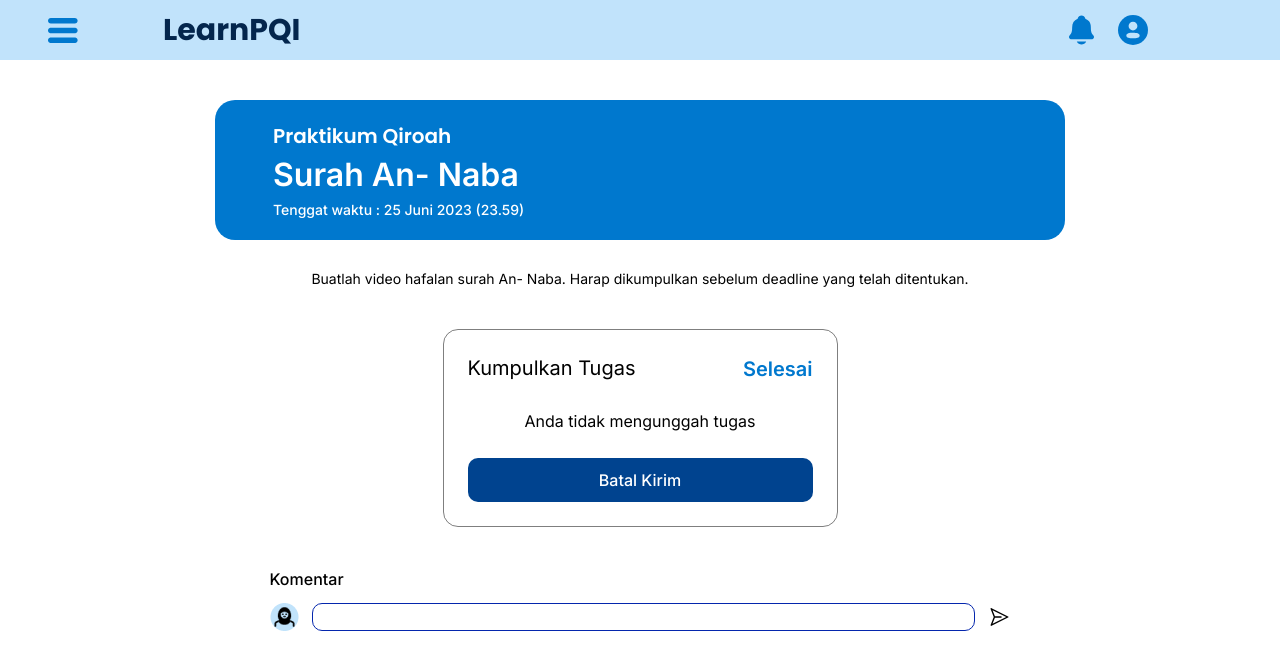
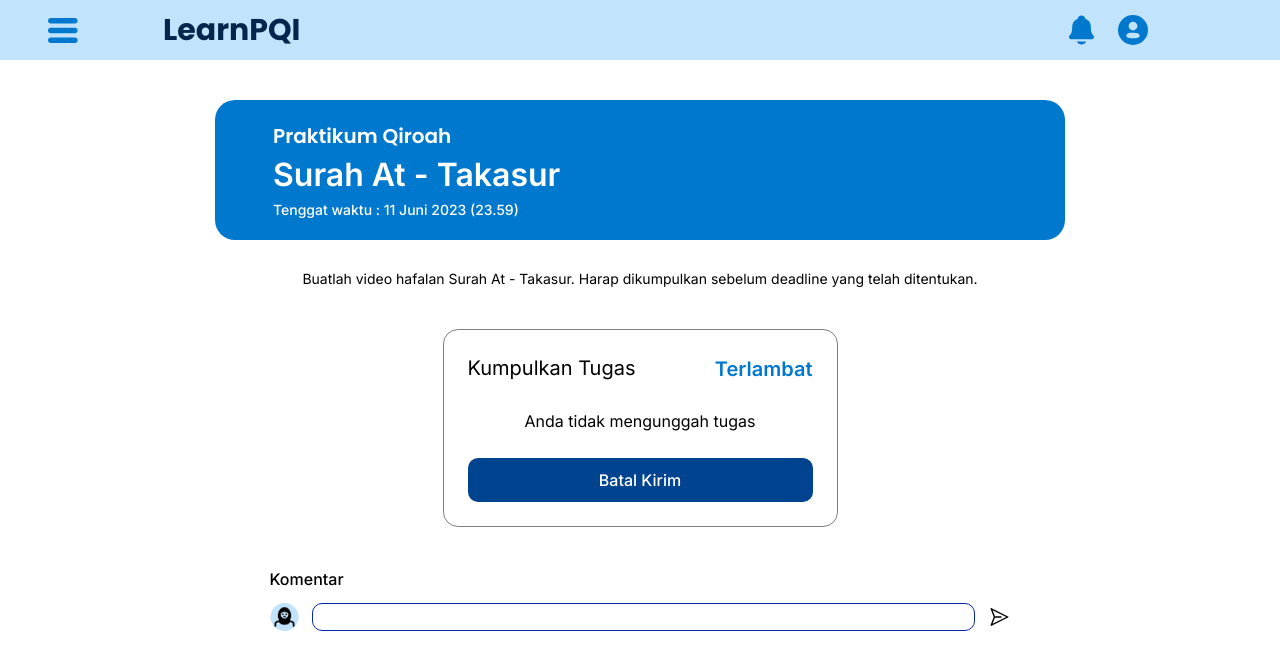
Before and after one commit to zafahreza/learn-pqi, a Next.js app: page /Dashboard/PraktikumQiroah/Hafalan/Submitted in a window 1280 px wide. Shown: the top 670 px of the page. Built offline with nearby package versions, Linux system fonts and the light colour scheme.

Commit message:
change detail task submitted terlambat

```diff
--- a/app/component/HafalanPraktikumIbadahDetailSubmitted.js
+++ b/app/component/HafalanPraktikumIbadahDetailSubmitted.js
@@ -9,7 +9,7 @@ export default function HafalanPraktikumIbadahDetail(){
             <div className="w-[850px] h-[140px] flex flex-col justify-center pl-[58px] bg-[#0078CE] rounded-[20px] mt-[40px] mb-[28px]">
                 <Link href="/Dashboard/PraktikumIbadah/HafalanSection" className="font-Poppins font-[600] text-[20px] text-white">Praktikum Ibadah</Link>
                 <p className="font-[600] text-[32px] text-white">Doa Berkendara</p>
-                <p className="font-[500] text-[14px] text-white">Tenggat waktu : 25 Juni 2023 (23.59)</p>
+                <p className="font-[500] text-[14px] text-white">Tenggat waktu : 16 Juni 2023 (23.59)</p>
             </div>
             <div>
                 <p className="font-[400] text-[14px] text-black mb-10">Buatlah video hafalan Doa Berkendara. Harap dikumpulkan sebelum deadline yang telah ditentukan.</p>
--- a/app/component/HafalanPraktikumQiroahDetailSubmitted.js
+++ b/app/component/HafalanPraktikumQiroahDetailSubmitted.js
@@ -8,11 +8,11 @@ export default function HafalanPraktikumQiroahDetail(){
         <div className="flex flex-col items-center pt-[60px] mb-20">
             <div className="w-[850px] h-[140px] flex flex-col justify-center pl-[58px] bg-[#0078CE] rounded-[20px] mt-[40px] mb-[28px]">
                 <Link href="/Dashboard/PraktikumQiroah/HafalanSection" className="font-Poppins font-[600] text-[20px] text-white">Praktikum Qiroah</Link>
-                <p className="font-[600] text-[32px] text-white">Surah An- Naba</p>
-                <p className="font-[500] text-[14px] text-white">Tenggat waktu : 25 Juni 2023 (23.59)</p>
+                <p className="font-[600] text-[32px] text-white">Surah At - Takasur</p>
+                <p className="font-[500] text-[14px] text-white">Tenggat waktu : 11 Juni 2023 (23.59)</p>
             </div>
             <div>
-                <p className="font-[400] text-[14px] text-black mb-10">Buatlah video hafalan surah An- Naba. Harap dikumpulkan sebelum deadline yang telah ditentukan.</p>
+                <p className="font-[400] text-[14px] text-black mb-10">Buatlah video hafalan Surah At - Takasur. Harap dikumpulkan sebelum deadline yang telah ditentukan.</p>
             </div>
             <InputFileHafalanSubmitted />
             <div className="w-[741px] mb-3 mt-10">
--- a/app/component/InputFileHafalanSubmitted.js
+++ b/app/component/InputFileHafalanSubmitted.js
@@ -89,7 +89,7 @@ export default function InputFileHafalanSubmitted() {
         <div className='min-w-[395px] border-[1px] rounded-[15px] border-black border-opacity-50 p-6 flex flex-col gap-[25px]'>
             <div className='flex justify-between'>
                 <p className='font-[400] text-xl'>Kumpulkan Tugas</p>
-                <p id='SelesaiText' className='font-[600] text-[20px] text-[#0078CE]'>Selesai</p>
+                <p id='SelesaiText' className='font-[600] text-[20px] text-[#0078CE]'>Terlambat</p>
             </div>
                 <p className='text-center'>{teks}</p>
                 {files.map((file, index) => (
--- a/app/component/MainNotification.js
+++ b/app/component/MainNotification.js
@@ -11,7 +11,7 @@ export default function MainNotification(){
                     <p className="font-Poppins font-[500] text-[24px] text-white">Notifikasi</p>
                 </div>
                 <div className="flex flex-col gap-[15px]">
-                    <Link href="/Dashboard/PraktikumIbadah/Materi" className="flex flex-col justify-center cursor-pointer" id="NotificationCard">
+                    <Link href="/Dashboard/PraktikumIbadah/Hafalan" className="flex flex-col justify-center cursor-pointer" id="NotificationCard">
                         <p className="font-[600] text-[14px] text-[#090A0A] cursor-pointer">Praktikum Ibadah Hafalan doa baru : Doa Sebelum Belajar</p>
                         <p className="font-[500] text-[14px] text-[#04264D] cursor-pointer">Tenggat waktu : 23 Juni 2023 (23.59)</p>
                         <p className="font-[500] text-[14px] text-[#090A0A] opacity-50 cursor-pointer">19 Juni 2023 13.55</p>
@@ -30,7 +30,7 @@ export default function MainNotification(){
                         <p className="font-[500] text-[14px] text-[#04264D] cursor-pointer">Tenggat waktu : 19 Juni 2023 (15.00)</p>
                         <p className="font-[500] text-[14px] text-[#090A0A] opacity-50 cursor-pointer">5 Juni 2023 14.55</p>
                     </Link>
-                    <Link href="/Dashboard/PraktikumIbadah/Hafalan" className="flex flex-col justify-center cursor-pointer" id="NotificationCard">
+                    <Link href="/Dashboard/PraktikumIbadah/Hafalan/Submitted" className="flex flex-col justify-center cursor-pointer" id="NotificationCard">
                         <p className="font-[600] text-[14px] text-[#090A0A] cursor-pointer]">Praktikum Ibadah Hafalan doa baru : Doa Berkendara</p>
                         <p className="font-[500] text-[14px] text-[#04264D] cursor-pointer">Tenggat waktu : 16 Juni 2023 (23.59)</p>
                         <p className="font-[500] text-[14px] text-[#090A0A] opacity-50 cursor-pointer">5 Juni 2023 13.40</p>
--- a/app/component/MateriIbadahCard.js
+++ b/app/component/MateriIbadahCard.js
@@ -4,7 +4,7 @@ export default function MateriIbadahCard(){
     return(
         <Link href="/Dashboard/PraktikumIbadah/Materi" className="w-[850px] h-[65px] rounded-[20px] border-[2px] border-[#0078CE] bg-white pl-[54px] flex flex-col justify-center cursor-pointer">
             <p className="font-[700] text-[14px] text-[#090A0A] cursor-pointer">Materi 1 - Konsep Ibadah Dalam Islam</p>
-            <p className="font-[500] text-[14px] text-[#090A0A] cursor-pointer opacity-50">6 Maret 2023</p>
+            <p className="font-[500] text-[14px] text-[#090A0A] cursor-pointer opacity-50">8 Mei 2023</p>
         </Link>
     )
 }
--- a/app/component/MateriIbadahCardSecond.js
+++ b/app/component/MateriIbadahCardSecond.js
@@ -4,7 +4,7 @@ export default function MateriIbadahCardSecond(){
     return(
         <Link href="/Dashboard/PraktikumIbadah/Materi" className="w-[850px] h-[65px] rounded-[20px] border-[2px] border-[#0078CE] bg-white pl-[54px] flex flex-col justify-center cursor-pointer">
             <p className="font-[700] text-[14px] text-[#090A0A] cursor-pointer">Materi 2 - Wirid, Zikir dan Doa</p>
-            <p className="font-[500] text-[14px] text-[#090A0A] cursor-pointer opacity-50">8 Maret 2023</p>
+            <p className="font-[500] text-[14px] text-[#090A0A] cursor-pointer opacity-50">11 Mei 2023</p>
         </Link>
     )
 }
--- a/app/component/MateriPraktikumIbadah.js
+++ b/app/component/MateriPraktikumIbadah.js
@@ -121,7 +121,7 @@ export default function MateriPraktikumQiroah({ params }){
             {isHafalanVisible &&
             <div id="HafalanSection" className=" flex flex-col items-center gap-[25px] pb-5">
                 <HafalanCardIbadah name={"Doa Sebelum Belajar"} dueDate={"Tenggat waktu : 23 Juni 2023 (23.59)"}/>
-                <HafalanCardIbadahSubmitted tenggat={tenggat} name={"Doa Berkendara"} dueDate={"Tenggat waktu : 16 Juni 2023 (23.59)"}/>
+                <HafalanCardIbadahSubmitted tenggat={"Terlambat"} name={"Doa Berkendara"} dueDate={"Tenggat waktu : 16 Juni 2023 (23.59)"}/>
                 <HafalanCardIbadah name={"Doa Keluar Kamar Mandi"} dueDate={"Tenggat waktu : 21 Mei 2023 (23.59)"}/>
                 <HafalanCardIbadahSubmitted tenggat={tenggat} name={"Doa Masuk Kamar Mandi"} dueDate={"Tenggat waktu : 21 Mei 2023 (23.59)"}/>
                 <HafalanCardIbadahSubmitted tenggat={tenggat} name={"Doa Sebelum Makan"} dueDate={"Tenggat waktu : 14 Mei 2023 (23.59)"}/>
--- a/app/component/MateriPraktikumQiroah.js
+++ b/app/component/MateriPraktikumQiroah.js
@@ -120,7 +120,7 @@ export default function MateriPraktikumQiroah({ params }){
                 <TaskCard name={"Tugas 6 - Mengaji Al - Zalzalah"} dueDate={"Tenggat waktu : 19 Juni 2023 (15.00)"}/>
                 <TaskCard name={"Tugas 5 - PPT Kelompok"} dueDate={"Tenggat waktu : 16 April 2023 (23.59)"}/>
                 <TaskCardSubmitted tenggat={tenggat} name={"Tugas 4 -  Idgam"} dueDate={"Tenggat waktu: 9 April 2023 (23.59)"}/>
-                <TaskCardSubmitted tenggat={"Terlambat"} name={"Tugas 3 - Mengaji Al - Falaq"} dueDate={"Tenggat waktu : 3 April 2023 (15.00)"}/>
+                <TaskCardSubmitted tenggat={tenggat} name={"Tugas 3 - Mengaji Al - Falaq"} dueDate={"Tenggat waktu : 3 April 2023 (15.00)"}/>
                 <TaskCardSubmitted tenggat={tenggat} name={"Tugas 2 - Mengaji An - Nas"} dueDate={"Tenggat waktu : 27 Maret 2023 (15.00)"}/>
                 <TaskCardSubmitted tenggat={tenggat} name={"Tugas 1 - Mengaji Surah Al - Fatihah"} dueDate={"Tenggat waktu : 20 Maret 2023 (15.00)"}/>
             </div>
@@ -128,11 +128,11 @@ export default function MateriPraktikumQiroah({ params }){
             {isHafalanVisible &&
             <div id="HafalanSection" className=" flex flex-col items-center gap-[25px] pb-5">
                 <HafalanCard name={"Surat An - Naba"} dueDate={"Tenggat waktu : 25 Juni 2023 (23.59)"}/>
-                <HafalanCardSubmitted tenggat={"Terlambat"} name={"Surat Al - Zalzalah"} dueDate={"Tenggat waktu : 11 Juni 2023 (23.59)"}/>
-                <HafalanCard name={"Surah At - Takasur"} dueDate={"Tenggat waktu : 4 Juni 2023 (23.59)"}/>
-                <HafalanCardSubmitted tenggat={tenggat} name={"Surah Al - Asr"} dueDate={"Tenggat waktu : 28 Mei 2023 (23.59)"}/>
-                <HafalanCardSubmitted tenggat={tenggat} name={"Surah Al - Fill"} dueDate={"Tenggat waktu : 21 Mei 2023 (23.59)"}/>
-                <HafalanCardSubmitted tenggat={tenggat} name={"Surah Al - Kausar"} dueDate={"Tenggat waktu : 14 Mei 2023 (23.59)"}/>
+                <HafalanCardSubmitted tenggat={"Terlambat"} name={"Surah At - Takasur"} dueDate={"Tenggat waktu : 11 Juni 2023 (23.59)"}/>
+                <HafalanCard name={"Surah Al - Asr"} dueDate={"Tenggat waktu : 4 Juni 2023 (23.59)"}/>
+                <HafalanCardSubmitted tenggat={tenggat} name={"Surah Al - Fill"} dueDate={"Tenggat waktu : 28 Mei 2023 (23.59)"}/>
+                <HafalanCardSubmitted tenggat={tenggat} name={"Surah Al - Kausar"} dueDate={"Tenggat waktu : 21 Mei 2023 (23.59)"}/>
+                <HafalanCardSubmitted tenggat={tenggat} name={"Surah Al - Falaq"} dueDate={"Tenggat waktu : 14 Mei 2023 (23.59)"}/>
             </div>
             }
         </div>
--- a/app/component/MateriPraktikumQiroahDetailVoice.js
+++ b/app/component/MateriPraktikumQiroahDetailVoice.js
@@ -8,10 +8,10 @@ export default function MateriPraktikumQiroahDetailVoice(){
             <div className="w-[850px] h-[140px] flex flex-col justify-center pl-[58px] bg-[#0078CE] rounded-[20px] mt-[40px] mb-[28px]">
                 <Link href="/Dashboard/PraktikumQiroah/MateriSection" className="font-Poppins font-[600] text-[20px] text-white cursor-pointer">Praktikum Qiroah</Link>
                 <p className="font-[600] text-[32px] text-white">Hukum Mim Sukun</p>
-                <p className="font-[500] text-[14px] text-white">8 Maret 2023</p>
+                <p className="font-[500] text-[14px] text-white">13 Maret 2023</p>
             </div>
             <div>
-                <p className="font-[400] text-[14px] text-black mb-10">Berikut adalah materi pembelajaran hukum Mim Sukun. Silahkan disimak dengan baik.</p>
+                <p className="font-[400] text-[14px] text-black mb-10">Berikut adalah materi pembelajaran hukum mim sukun. Silahkan disimak dengan baik.</p>
             </div>
             <EmbedVoice />
             <div className="w-[741px] mb-3 mt-10">
--- a/app/component/MateriSecond.js
+++ b/app/component/MateriSecond.js
@@ -4,7 +4,7 @@ export default function MateriCardSecond({ href }){
     return(
         <Link href={href} className="w-[850px] h-[65px] rounded-[20px] border-[2px] border-[#0078CE] bg-white pl-[54px] flex flex-col justify-center cursor-pointer">
             <p className="font-[700] text-[14px] text-[#090A0A] cursor-pointer">Materi 2 - Hukum Mim Sukun</p>
-            <p className="font-[500] text-[14px] text-[#090A0A] cursor-pointer opacity-50">8 Maret 2023</p>
+            <p className="font-[500] text-[14px] text-[#090A0A] cursor-pointer opacity-50">13 Maret 2023</p>
         </Link>
     )
 }
--- a/app/component/Notifikasi.js
+++ b/app/component/Notifikasi.js
@@ -29,7 +29,7 @@ export default function Notifikasi(){
                         <p className="font-[500] text-[14px] leading-[16.94px] text-[#04264D] mb-[2px] cursor-pointer">Tenggat waktu : 19 Juni 2023 (15:00)</p>
                         <p className="font-[500] text-[14px] leading-[16.94px] text-[#090A0A] opacity-50 cursor-pointer">5 Juni 2023 14.55</p>
                     </Link>
-                    <Link href="/Dashboard/PraktikumIbadah/Hafalan" className="cursor-pointer" id="NotificationCard">
+                    <Link href="/Dashboard/PraktikumIbadah/Hafalan/Submitted" className="cursor-pointer" id="NotificationCard">
                         <p className="font-[600] text-[14px] leading-[16.94px] text-[#090A0A] mb-[2px cursor-pointer]">Praktikum Ibadah Hafalan doa baru : Doa Berkendara</p>
                         <p className="font-[500] text-[14px] leading-[16.94px] text-[#04264D] mb-[2px] cursor-pointer">Tenggat waktu : 16 Juni 2023 (23:59)</p>
                         <p className="font-[500] text-[14px] leading-[16.94px] text-[#090A0A] opacity-50 cursor-pointer">5 Juni 2023 13.40</p>
```
